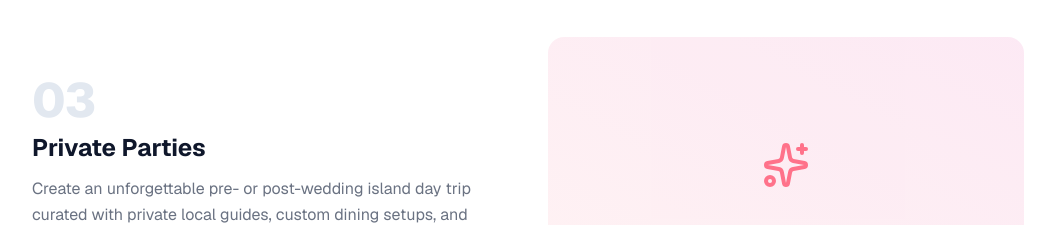
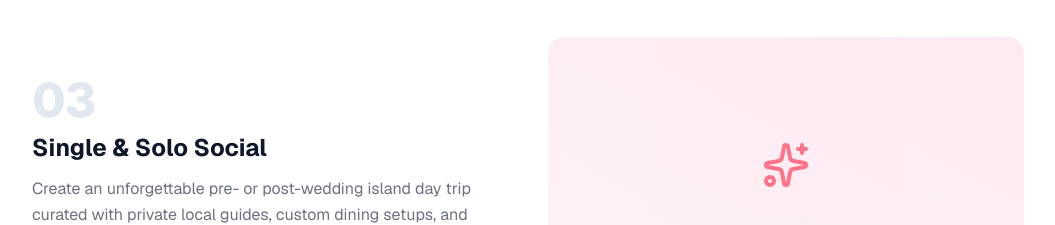
Before and after one commit to bemjohn/Questshore, a Next.js app: page /group-excursions in a window 1280 px wide. Shown: the part 1560-1785 px from the top of the page, without its empty margins (112-1167 px from the left). Built offline with nearby package versions, Linux system fonts and the light colour scheme.

Commit message:
fix: rename heading to Single & Solo Social

```diff
--- a/app/group-excursions/page.js
+++ b/app/group-excursions/page.js
@@ -111,7 +111,7 @@ export default function GroupExcursionsPage() {
           <div className="flex flex-col md:flex-row items-center gap-10">
             <div className="w-full md:w-1/2">
               <span className="text-5xl font-extrabold text-slate-200 tracking-tight block mb-2 select-none">03</span>
-              <h3 className="text-2xl font-bold text-slate-900 mb-3">Private Parties</h3>
+              <h3 className="text-2xl font-bold text-slate-900 mb-3">Single &amp; Solo Social</h3>
               <p className="text-gray-500 leading-relaxed">
                 Create an unforgettable pre- or post-wedding island day trip curated with private local guides, custom dining setups, and premium transport.
               </p>
```
